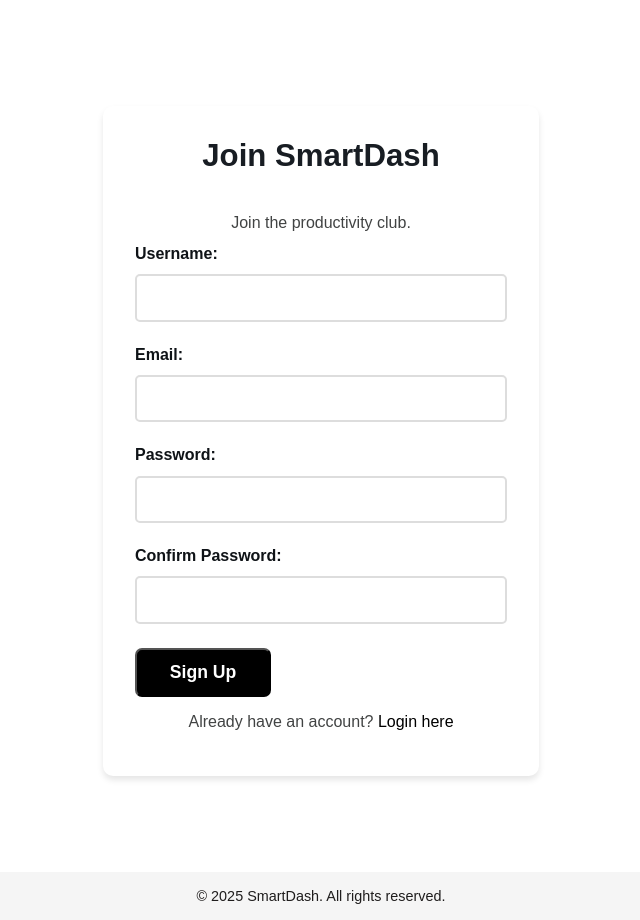
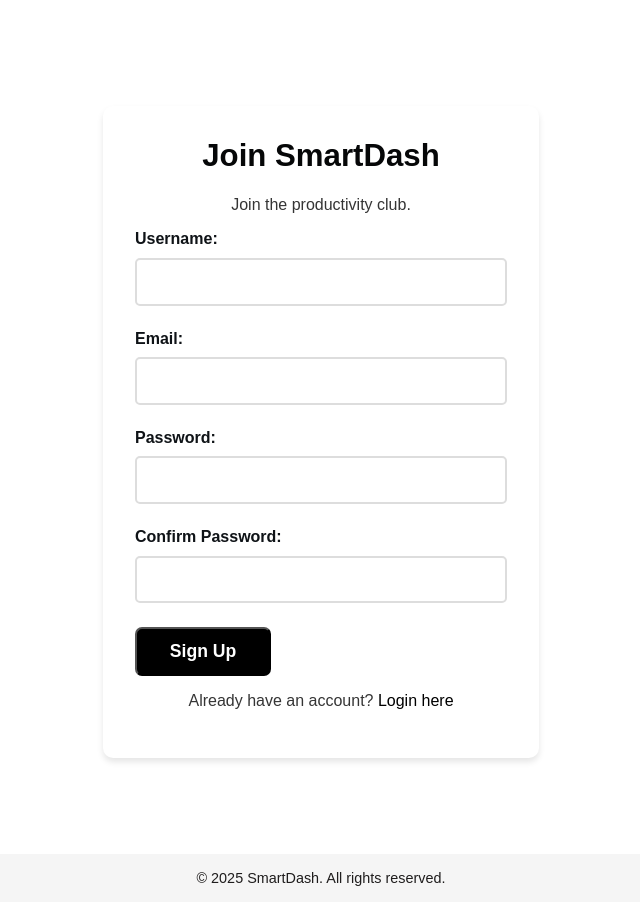
Before and after one commit to Adelodunpeter25/smartdash, a Django app: page /signup/ in a window 1280 px wide. Shown: the part 60-980 px from the top of the page, without its empty margins (319-959 px from the left). After the commit the page ends 946 px from the top, so only its background shows below. Run offline with Django 5.2, Linux system fonts and the light colour scheme.

Commit message:
fixed some bugs

```diff
--- a/smartdash/dashboard/static/css/styles.css
+++ b/smartdash/dashboard/static/css/styles.css
@@ -1,6 +1,6 @@
 :root {
     --primary-color: #000000;
-    --secondary-color: #2e2e2e;
+    --secondary-color: #292828;
     --background-color: #ffffff;
     --text-color: #000000;
 }
@@ -401,15 +401,15 @@ body {
 
 .auth-form h2 {
     text-align: center;
-    margin-bottom: 2.5rem;
-    color: #181d23;
+    margin-bottom: 1.4rem;
+    color: #060708;
     font-size: 1.95rem;
 }
 
 .auth-form p {
     text-align: center;
-    margin-bottom: 0.8rem;
-    color: #414343;
+    margin-bottom: 1rem;
+    color: #353535;
 }
 
 .form-group {
@@ -418,7 +418,7 @@ body {
 
 .form-group label {
     display: block;
-    margin-bottom: 0.7rem;
+    margin-bottom: 0.6rem;
     font-weight: bold;
     color: #0f1317;
 }
@@ -527,7 +527,7 @@ body {
     text-align: center;
     padding: 2rem;
     background-color: var(--background-color, #ffffff);
-    olor: var(--text-color, #000000);
+    color: var(--text-color, #000000);
 }
 
 .logout h1 {
```
